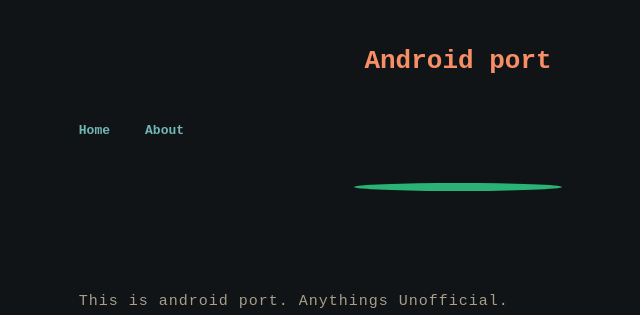
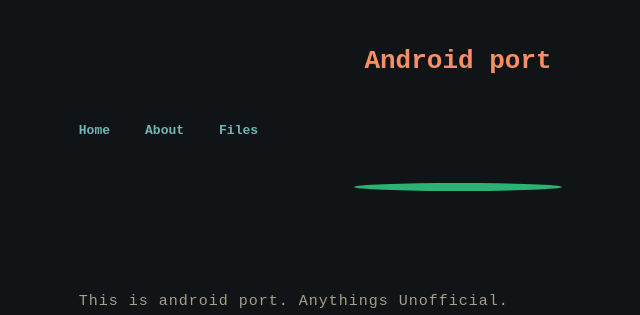
Before and after one commit to koumaza/android, a Jekyll site: the page built from about.md, in a window 1280 px wide. Shown: the top 315 px of the page, without its empty margins (182-822 px from the left). Built offline with Jekyll 4.4.1, drawn with Linux system fonts in a browser that asks for light colours.

Commit message:
Fooooooooo

```diff
--- a/_data/nav.yml
+++ b/_data/nav.yml
@@ -3,3 +3,5 @@
     url: ""
   - title: About
     url: about
+  - title: Files
+    url: files
```
